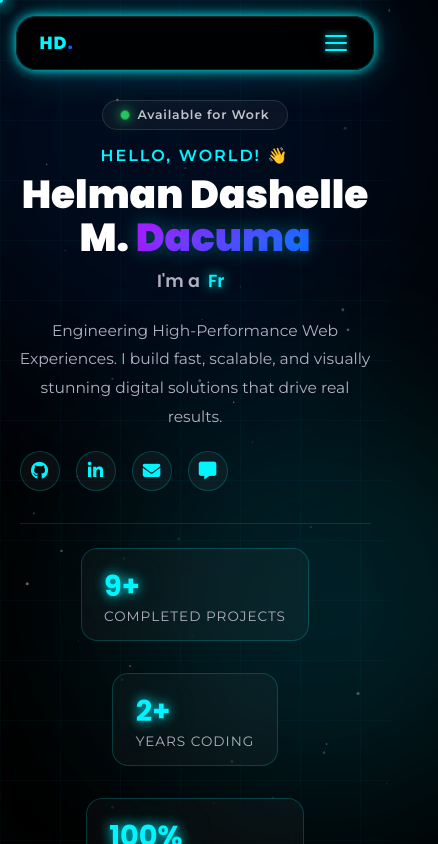
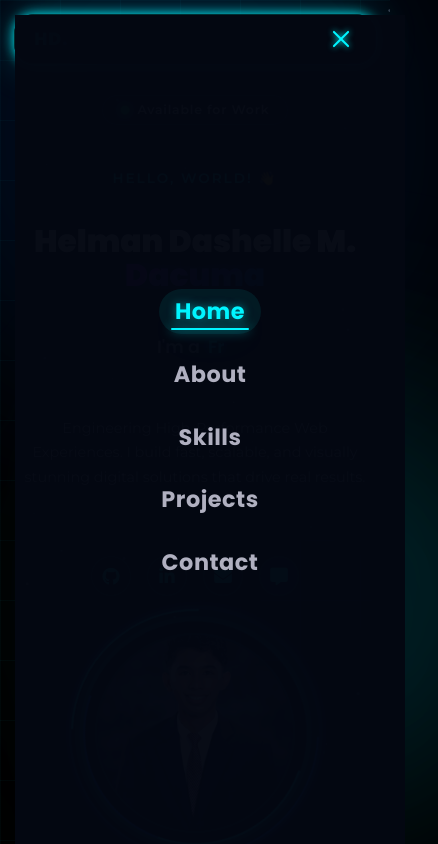
Before and after one commit to Dashersd/portfolio, a React (Vite) app: page / in a window 390 px wide. Both pictures are taken after a click on the button "Toggle navigation". Shown: the top 844 px of the page, 438 px wide, since content can reach past the window. Built offline with nearby package versions, Linux system fonts and the light colour scheme.

Commit message:
fix(mobile): enhance mobile responsiveness, layout ordering, and contact section

```diff
--- a/src/components/Contact.jsx
+++ b/src/components/Contact.jsx
@@ -58,7 +58,7 @@ const Contact = () => {
                 <label htmlFor="message">Message</label>
                 <textarea id="message" rows="4" placeholder="Tell me about your project goals..." className="neon-input" required></textarea>
               </div>
-              <div style={{ display: 'flex', justifyContent: 'flex-start' }}>
+              <div className="form-submit-wrap" style={{ display: 'flex', justifyContent: 'flex-start' }}>
                 <button
                   type="submit"
                   className={`btn btn-primary ripple ${success ? 'success' : ''}`}
@@ -87,10 +87,10 @@ const Contact = () => {
             <div className="contact-info-cards">
               <div className="contact-info-card">
                 <div className="contact-info-icon"><i className="fas fa-envelope"></i></div>
-                <div className="contact-info-text" style={{ flexGrow: 1 }}>
+                <div className="contact-info-text" style={{ flexGrow: 1, minWidth: 0 }}>
                   <h4>Direct Email</h4>
-                  <p style={{ display: 'flex', alignItems: 'center', gap: '4px' }}>
-                    <span>helmandacuma5@gmail.com</span>
+                  <p className="email-copy-row">
+                    <span className="email-text">helmandacuma5@gmail.com</span>
                     <button onClick={handleCopyEmail} className="copy-email-btn" type="button" aria-label="Copy email address">
                       {copied ? 'Copied! ✓' : 'Copy'}
                     </button>
--- a/src/components/Navbar.jsx
+++ b/src/components/Navbar.jsx
@@ -32,7 +32,7 @@ const Navbar = () => {
     <nav className={`navbar ${scrolled ? 'scrolled' : ''}`} id="navbar">
       <a href="#home" className="nav-brand">HD<span className="brand-bracket">.</span></a>
 
-      <ul className={`nav-links ${menuOpen ? 'active' : ''}`} id="navLinks">
+      <ul className={`nav-links ${menuOpen ? 'open active' : ''}`} id="navLinks">
         <li>
           <a
             href="#home"
@@ -71,7 +71,7 @@ const Navbar = () => {
       </ul>
 
       <button
-        className={`hamburger ${menuOpen ? 'active' : ''}`}
+        className={`hamburger ${menuOpen ? 'open active' : ''}`}
         onClick={toggleMenu}
         aria-label="Toggle navigation"
       >
--- a/src/components/Projects.jsx
+++ b/src/components/Projects.jsx
@@ -76,7 +76,7 @@ const Projects = () => {
       ) : (
         <motion.div className="projects-grid" layout>
           <AnimatePresence>
-            {visibleProjects.map((project, index) => (
+            {visibleProjects.map((project) => (
               <motion.div
                 key={project.id}
                 layout
--- a/src/components/ui/CustomCursor.jsx
+++ b/src/components/ui/CustomCursor.jsx
@@ -5,6 +5,11 @@ const CustomCursor = () => {
   const dotRef = useRef(null);
 
   useEffect(() => {
+    // Check if touch device or mobile screen size
+    if ('ontouchstart' in window || navigator.maxTouchPoints > 0 || window.innerWidth <= 900) {
+      return;
+    }
+
     let mx = -100, my = -100;
     let gx = -100, gy = -100;
     let animationFrameId;
--- a/src/index.css
+++ b/src/index.css
@@ -815,83 +815,114 @@
     .reveal.visible { opacity: 1; transform: translateY(0); }
     .reveal-delay { transition-delay: 0.18s; }
 
-    /* ── Responsive — Tablet ────────────────────────────────── */
+    /* ── Touch & Pointer Defaults for Mobile ────────────────── */
+    @media (max-width: 900px) {
+      body { cursor: auto; }
+      .cursor-glow, .cursor-dot { display: none !important; }
+      .btn, a, .social-icon, .nav-link, button { cursor: pointer; }
+    }
+
+    /* ── Responsive — Tablet & Mobile Nav ────────────────────── */
     @media (max-width: 900px) {
       .navbar {
         position: fixed;
-        top: 16px; right: 16px; left: 16px;
+        top: 14px; right: 14px; left: 14px;
         justify-content: space-between;
         border-radius: 20px;
-        padding: 0.8rem 1.4rem;
-        backdrop-filter: none;
-        -webkit-backdrop-filter: none;
-        background: rgba(0,0,0,0.9);
+        padding: 0.7rem 1.2rem;
+        backdrop-filter: blur(16px);
+        -webkit-backdrop-filter: blur(16px);
+        background: rgba(0,0,0,0.85);
+        z-index: 10000;
       }
       .nav-links {
         display: none;
         position: fixed; top: 0; left: 0; right: 0; bottom: 0;
+        width: 100vw; height: 100vh;
         flex-direction: column; align-items: center; justify-content: center;
-        background: rgba(0,0,0,0.95);
-        backdrop-filter: blur(20px);
-        -webkit-backdrop-filter: blur(20px);
-        padding: 2rem; gap: 2.5rem;
-        z-index: -1; /* Behind the hamburger/logo */
+        background: rgba(4, 8, 18, 0.98);
+        backdrop-filter: blur(24px);
+        -webkit-backdrop-filter: blur(24px);
+        padding: 2rem; gap: 1.8rem;
+        z-index: 9999;
       }
-      .nav-links.open { display: flex; animation: menuFadeIn 0.4s ease forwards; }
-      @keyframes menuFadeIn { from { opacity: 0; } to { opacity: 1; } }
+      .nav-links.open { display: flex; animation: menuFadeIn 0.35s ease forwards; }
+      @keyframes menuFadeIn { from { opacity: 0; transform: scale(0.98); } to { opacity: 1; transform: scale(1); } }
       .nav-link {
-        font-size: 2.5rem;
+        font-size: clamp(1.4rem, 5vw, 2.2rem);
         font-weight: 700;
         text-align: center;
-        padding: 0;
+        padding: 0.4rem 1rem;
         width: auto;
         opacity: 0;
         transform: translateY(20px);
       }
-      .nav-links.open .nav-link { animation: slideUpFade 0.5s ease forwards; }
+      .nav-links.open .nav-link { animation: slideUpFade 0.4s ease forwards; }
       @keyframes slideUpFade { to { opacity: 1; transform: translateY(0); } }
-      .nav-links li:nth-child(1) .nav-link { animation-delay: 0.1s; }
-      .nav-links li:nth-child(2) .nav-link { animation-delay: 0.2s; }
-      .nav-links li:nth-child(3) .nav-link { animation-delay: 0.3s; }
-      .nav-links li:nth-child(4) .nav-link { animation-delay: 0.4s; }
-      .nav-links li:nth-child(5) .nav-link { animation-delay: 0.5s; }
-      .hamburger { display: flex; }
-      .hero { flex-direction: column; text-align: center; padding: 120px 6% 60px; gap: 1.5rem; }
-      .hero-title-row { justify-content: center; }
-      .hero-intro { margin: 0 auto 1rem; }
-      .hero-cta { justify-content: center; }
+      .nav-links li:nth-child(1) .nav-link { animation-delay: 0.08s; }
+      .nav-links li:nth-child(2) .nav-link { animation-delay: 0.14s; }
+      .nav-links li:nth-child(3) .nav-link { animation-delay: 0.20s; }
+      .nav-links li:nth-child(4) .nav-link { animation-delay: 0.26s; }
+      .nav-links li:nth-child(5) .nav-link { animation-delay: 0.32s; }
+      .hamburger { display: flex; z-index: 10001; }
+      .hero { flex-direction: column; text-align: center; padding: 110px 5% 50px; gap: 1.8rem; }
+      .hero-left { display: contents; }
+      .avail-badge, .hero-greeting, .hero-name, .hero-title-row, .hero-intro { order: 1; }
+      .hero-socials { order: 2; }
+      .hero-right { order: 3; margin: 0.5rem 0; }
+      .hero-stats { order: 4; margin-top: 0.5rem; }
+      .mobile-cta { order: 5; }
+      .hero-title-row { justify-content: center; min-height: 2.2rem; }
+      .hero-intro { margin: 0 auto 1.2rem; }
+      .hero-cta { justify-content: center; width: 100%; }
       .desktop-cta { display: none; }
-      .mobile-cta { display: flex; margin-top: 1rem; }
+      .mobile-cta { display: flex; margin-top: 1rem; gap: 0.8rem; justify-content: center; }
       .contact-grid { grid-template-columns: 1fr; gap: 2rem; }
-      .about-top, .about-bottom { grid-template-columns: 1fr; gap: 2.5rem; text-align: center; }
+      .about-top, .about-bottom { grid-template-columns: 1fr; gap: 2.2rem; text-align: center; }
       .about-top-right { order: -1; } /* Image on top */
       .about-bottom-left { order: -1; }
       .about-cta, .about-stats, .about-features { justify-content: center; }
     }
 
-    /* ── Responsive — Mobile ────────────────────────────────── */
+    /* ── Responsive — Mobile Phones ─────────────────────────── */
     @media (max-width: 560px) {
-      .section { padding: 60px 5%; }
-      .hero { padding: 100px 5% 50px; gap: 2rem; }
-      .hero-name { font-size: clamp(2rem, 10vw, 3rem); }
-      .profile-wrapper { width: 200px; height: 200px; }
+      html, body {
+        overflow-x: hidden;
+      }
+      .section { padding: 50px 4%; }
+      .hero { padding: 95px 4% 40px; gap: 1.8rem; }
+      .hero-name { font-size: clamp(1.8rem, 8vw, 2.6rem); }
+      .hero-greeting { font-size: 0.85rem; }
+      .hero-intro { font-size: 0.9rem; line-height: 1.7; }
+      .mobile-cta { flex-direction: column; width: 100%; max-width: 320px; margin: 1rem auto 0; }
+      .mobile-cta .btn { width: 100%; justify-content: center; }
+      .profile-wrapper { width: 220px; height: 220px; margin: 0 auto; }
       .footer-inner { flex-direction: column; text-align: center; }
-      .back-top { right: 50%; transform: translateX(50%); }
+      .back-top { right: 50%; transform: translateX(50%); bottom: calc(100% + 15px); }
       .back-top:hover { transform: translateX(50%) translateY(-4px); }
-      .marquee-wrap { mask-image: linear-gradient(to right, transparent, black 5%, black 95%, transparent); -webkit-mask-image: linear-gradient(to right, transparent, black 5%, black 95%, transparent); }
-      .projects-grid { grid-template-columns: 1fr; }
-      .glass-card { padding: 1.5rem 1.2rem; }
-      .about-layout { gap: 3rem; }
-      .about-top, .about-bottom { gap: 1.5rem; }
-      .btn { padding: 0.6rem 1.2rem; font-size: 0.8rem; }
+      .marquee-wrap { mask-image: linear-gradient(to right, transparent, black 4%, black 96%, transparent); -webkit-mask-image: linear-gradient(to right, transparent, black 4%, black 96%, transparent); gap: 1rem; }
+      .skill-card { width: 95px; padding: 1rem 0.6rem; }
+      .projects-grid { grid-template-columns: 1fr; gap: 1.5rem; }
+      .project-filters { gap: 0.5rem; justify-content: center; }
+      .filter-btn { padding: 0.5rem 1rem; font-size: 0.78rem; }
+      .glass-card { padding: 1.3rem 1rem; }
+      .about-layout { gap: 2.5rem; }
+      .about-top, .about-bottom { gap: 1.4rem; }
+      .about-heading { font-size: clamp(1.5rem, 6vw, 2.2rem); }
+      .about-desc { font-size: 0.9rem; line-height: 1.7; }
+      .btn { padding: 0.65rem 1.4rem; font-size: 0.82rem; }
+      .badge-top-left { left: 0; }
+      .badge-bottom-right { right: 0; }
+      .preloader-top-left { top: 20px; left: 20px; font-size: 0.7rem; letter-spacing: 2px; }
+      .preloader-bottom-right { bottom: 20px; right: 20px; font-size: clamp(1.8rem, 6vw, 3rem); }
     }
 
     /* ── Touch Devices Fix ──────────────────────────────────── */
     @media (hover: none) and (pointer: coarse) {
       body { cursor: auto; }
       .cursor-glow, .cursor-dot { display: none !important; }
-      .btn, a, .social-icon, .nav-link { cursor: pointer; }
-      .tilt-card { transform: none !important; }
+      .btn, a, .social-icon, .nav-link, button { cursor: pointer; }
+      .tilt-card, .project-card { transform: none !important; }
     }
 
 /* ============================================================
@@ -951,9 +982,20 @@
 
 @media (max-width: 768px) {
   .hero-stats {
+    display: grid;
+    grid-template-columns: repeat(auto-fit, minmax(130px, 1fr));
+    gap: 0.8rem;
     justify-content: center;
     text-align: center;
-    flex-wrap: wrap;
+    width: 100%;
+  }
+  .hero-stat-card {
+    align-items: center;
+    text-align: center;
+    padding: 0.8rem;
+  }
+  .hero-socials {
+    justify-content: center;
   }
   .stat-item {
     align-items: center;
@@ -1744,16 +1786,29 @@ body.cursor-magnetic .cursor-glow {
   color: var(--gray);
 }
 
+.email-copy-row {
+  display: flex;
+  align-items: center;
+  gap: 6px;
+  flex-wrap: wrap;
+  word-break: break-all;
+}
+
+.email-text {
+  word-break: break-all;
+  font-size: 0.85rem;
+}
+
 .copy-email-btn {
   background: rgba(0, 245, 255, 0.1);
   border: 1px solid rgba(0, 245, 255, 0.3);
   color: var(--cyan);
-  padding: 4px 10px;
+  padding: 3px 10px;
   border-radius: 20px;
   font-size: 0.75rem;
   font-weight: 600;
   cursor: pointer;
-  margin-left: 8px;
+  flex-shrink: 0;
   transition: var(--transition);
 }
 
@@ -1784,3 +1839,52 @@ body.cursor-magnetic .cursor-glow {
   border-color: var(--cyan);
   box-shadow: 0 0 0 2px rgba(0, 245, 255, 0.15);
 }
+
+/* ── Contact Section Mobile Refinements ───────────────────── */
+@media (max-width: 768px) {
+  .contact-grid {
+    grid-template-columns: 1fr;
+    gap: 2rem;
+  }
+}
+
+@media (max-width: 560px) {
+  .contact-form-wrap, .social-wrap {
+    padding: 1.2rem 1rem !important;
+  }
+  .contact-info-cards {
+    gap: 0.9rem;
+  }
+  .contact-info-card {
+    padding: 0.85rem 0.95rem;
+    gap: 0.8rem;
+    border-radius: 14px;
+  }
+  .contact-info-card:hover {
+    transform: none;
+  }
+  .contact-info-icon {
+    width: 38px;
+    height: 38px;
+    font-size: 1.05rem;
+    border-radius: 10px;
+  }
+  .neon-input, .select-neon {
+    font-size: 16px; /* Prevents auto-zoom on iOS Safari */
+    padding: 0.7rem 0.85rem;
+  }
+  .form-submit-wrap {
+    width: 100%;
+  }
+  .form-submit-wrap .btn {
+    width: 100%;
+    justify-content: center;
+  }
+  .social-icon {
+    padding: 0.75rem 1rem;
+    font-size: 0.85rem;
+  }
+  .social-icon:hover {
+    transform: none;
+  }
+}
```
